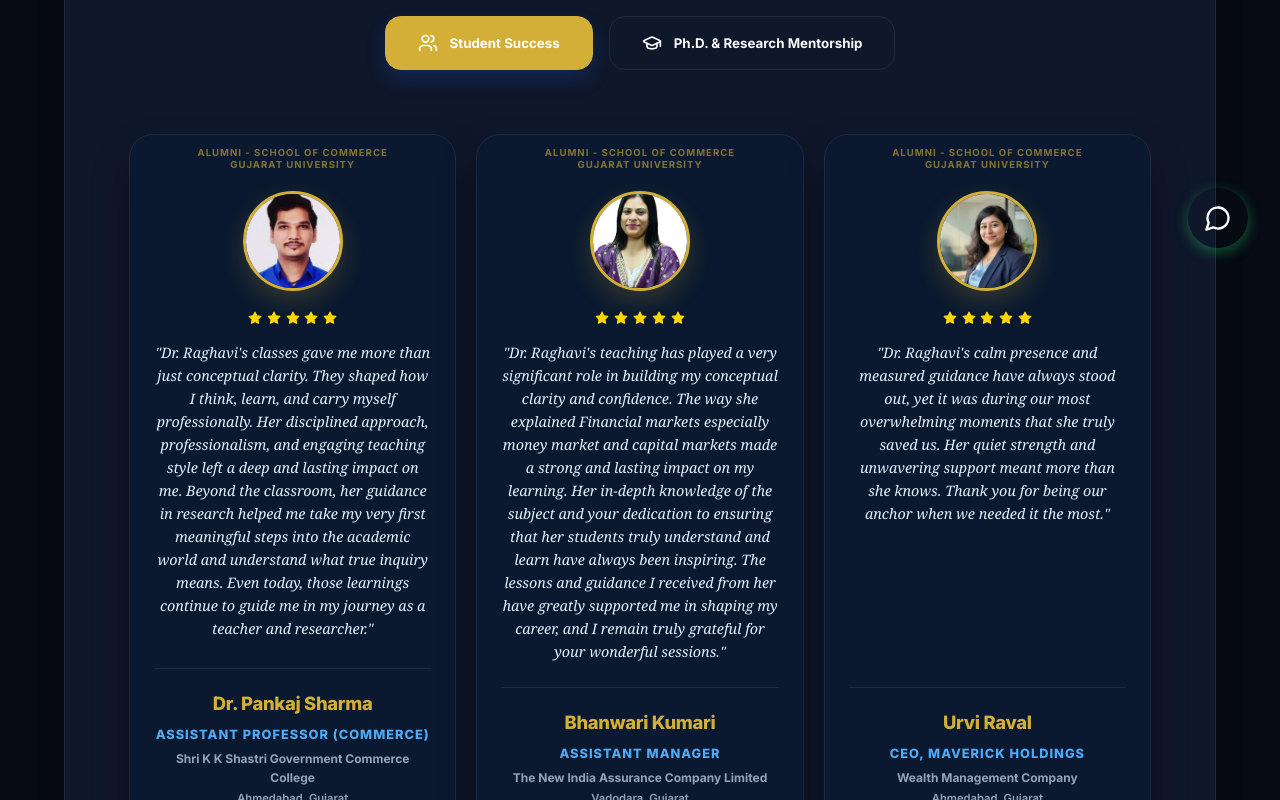
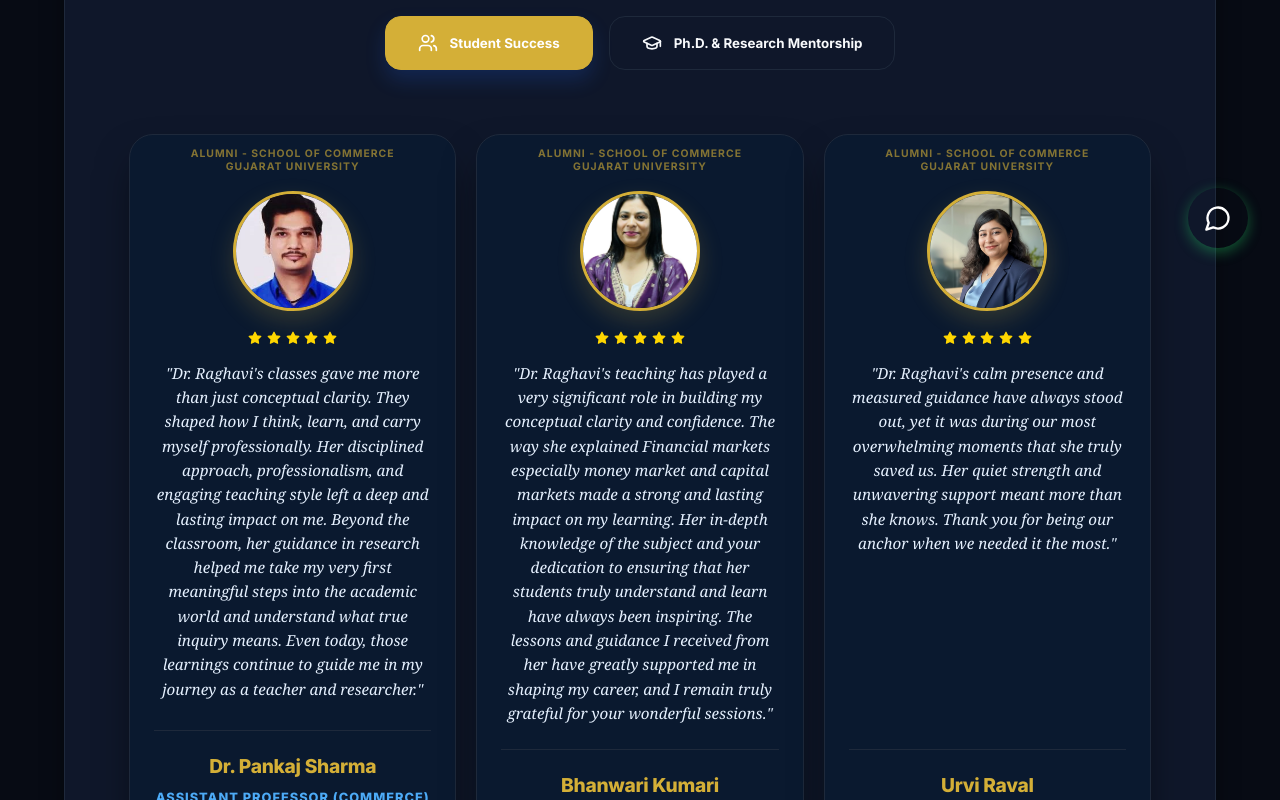
Before and after one commit to NCRaghavi/Raghavi, a React (Vite) app: page /testimonials in a window 1280 px wide. Shown: the part 520-1320 px from the top of the page. Built offline with nearby package versions, Linux system fonts and the light colour scheme.

Commit message:
Update TestimonialsPage.jsx

```diff
--- a/src/components/TestimonialsPage.jsx
+++ b/src/components/TestimonialsPage.jsx
@@ -52,9 +52,7 @@ export default function TestimonialsPage() {
         {currentTestimonials.length > 0 ? (
           <div className="testimonial-grid" style={{
             display: 'grid',
-            gridTemplateColumns: activeTab === 'scholars'
-              ? 'repeat(auto-fit, minmax(350px, 420px))'
-              : 'repeat(auto-fit, minmax(260px, 1fr))',
+            gridTemplateColumns: 'repeat(auto-fit, minmax(280px, 1fr))',
             gap: '1.25rem',
             textAlign: 'left',
             justifyContent: 'center',
@@ -64,7 +62,7 @@ export default function TestimonialsPage() {
             {currentTestimonials.map((testimonial) => (
               <div key={testimonial.id} className="testimonial-card" style={{
                 background: 'var(--bg-card)',
-                padding: activeTab === 'scholars' ? '3rem 2rem' : '2rem 1.5rem',
+                padding: '2rem 1.5rem',
                 borderRadius: '24px',
                 border: '1px solid var(--border-color)',
                 display: 'flex',
@@ -74,7 +72,7 @@ export default function TestimonialsPage() {
                 boxShadow: 'var(--shadow-bento)',
                 transition: 'transform 0.3s ease',
                 position: 'relative',
-                minHeight: activeTab === 'scholars' ? '600px' : '400px'
+                minHeight: '450px'
               }}>
                 {testimonial.institution && (
                   <div style={{
@@ -83,7 +81,7 @@ export default function TestimonialsPage() {
                     width: '100%',
                     color: '#D4AF37',
                     opacity: 0.6,
-                    fontSize: activeTab === 'scholars' ? '0.7rem' : '0.6rem',
+                    fontSize: '0.65rem',
                     fontWeight: 700,
                     textTransform: 'uppercase',
                     letterSpacing: '1px',
@@ -98,12 +96,12 @@ export default function TestimonialsPage() {
                   </div>
                 )}
 
-                {/* Portrait - Varied Size */}
+                {/* Portrait */}
                 <div className="testimonial-portrait" style={{
-                  width: activeTab === 'scholars' ? '180px' : '100px',
-                  height: activeTab === 'scholars' ? '180px' : '100px',
+                  width: '120px',
+                  height: '120px',
                   borderRadius: '50%',
-                  border: activeTab === 'scholars' ? '5px solid #D4AF37' : '3px solid #D4AF37',
+                  border: '3px solid #D4AF37',
                   overflow: 'hidden',
                   marginTop: testimonial.institution ? '1.5rem' : '0',
                   marginBottom: '1.25rem',
@@ -123,7 +121,7 @@ export default function TestimonialsPage() {
                     />
                   ) : (
                     <div style={{ width: '100%', height: '100%', display: 'flex', alignItems: 'center', justifyContent: 'center', color: '#D4AF37' }}>
-                      <Users size={activeTab === 'scholars' ? 60 : 40} />
+                      <Users size={50} />
                     </div>
                   )}
                 </div>
@@ -131,14 +129,14 @@ export default function TestimonialsPage() {
                 {/* Stars */}
                 <div style={{ display: 'flex', gap: '0.3rem', color: '#FFD700', marginBottom: '1rem' }}>
                   {[...Array(testimonial.stars || 5)].map((_, i) => (
-                    <Star key={i} size={activeTab === 'scholars' ? 18 : 14} fill="currentColor" />
+                    <Star key={i} size={14} fill="currentColor" />
                   ))}
                 </div>
 
                 {/* Text */}
                 <p style={{
                   color: 'var(--text-quote)',
-                  fontSize: activeTab === 'scholars' ? '1.05rem' : '0.9rem',
+                  fontSize: '0.95rem',
                   lineHeight: 1.6,
                   marginBottom: '1.5rem',
                   fontStyle: 'italic',
@@ -154,7 +152,7 @@ export default function TestimonialsPage() {
                   <h4 style={{
                     fontWeight: 800,
                     color: '#D4AF37',
-                    fontSize: activeTab === 'scholars' ? '1.4rem' : '1.15rem',
+                    fontSize: '1.2rem',
                     marginBottom: '0.4rem',
                     letterSpacing: '-0.3px'
                   }}>
@@ -162,7 +160,7 @@ export default function TestimonialsPage() {
                   </h4>
                   <div style={{ display: 'flex', flexDirection: 'column', gap: '0.2rem' }}>
                     <p style={{
-                      fontSize: activeTab === 'scholars' ? '0.9rem' : '0.8rem',
+                      fontSize: '0.8rem',
                       color: '#4dabf7',
                       fontWeight: 800,
                       textTransform: 'uppercase',
@@ -172,7 +170,7 @@ export default function TestimonialsPage() {
                     </p>
                     {testimonial.college && (
                       <p style={{
-                        fontSize: activeTab === 'scholars' ? '0.85rem' : '0.75rem',
+                        fontSize: '0.75rem',
                         color: 'var(--text-secondary)',
                         fontWeight: 700
                       }}>
@@ -181,7 +179,7 @@ export default function TestimonialsPage() {
                     )}
                     {testimonial.location && (
                       <p style={{
-                        fontSize: activeTab === 'scholars' ? '0.8rem' : '0.7rem',
+                        fontSize: '0.7rem',
                         color: 'var(--text-secondary)',
                         fontWeight: 600
                       }}>
```
